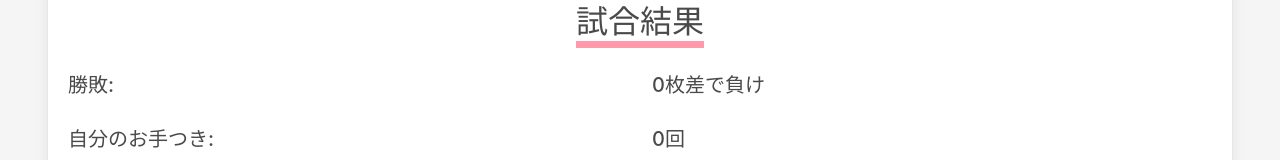
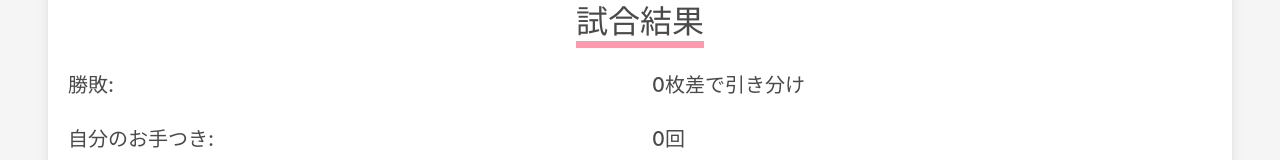
Before and after one commit to YuichirouSeitoku/match-record, a Vue app: page /#/ResultMatch in a window 1280 px wide. Shown: the part 202-362 px from the top of the page. Built offline with nearby package versions, Linux system fonts and the light colour scheme.

Commit message:
[fix]#38 implement a draw

```diff
--- a/src/components/Result/ResultMatch.vue
+++ b/src/components/Result/ResultMatch.vue
@@ -106,6 +106,8 @@ export default {
 
     if (Math.sign(this.final_card_difference)) {
       this.which_win = '勝ち'
+    } else if (Math.sign(this.final_card_difference) === 0) {
+      this.which_win = '引き分け'
     } else {
       this.which_win = '負け'
     }
```
